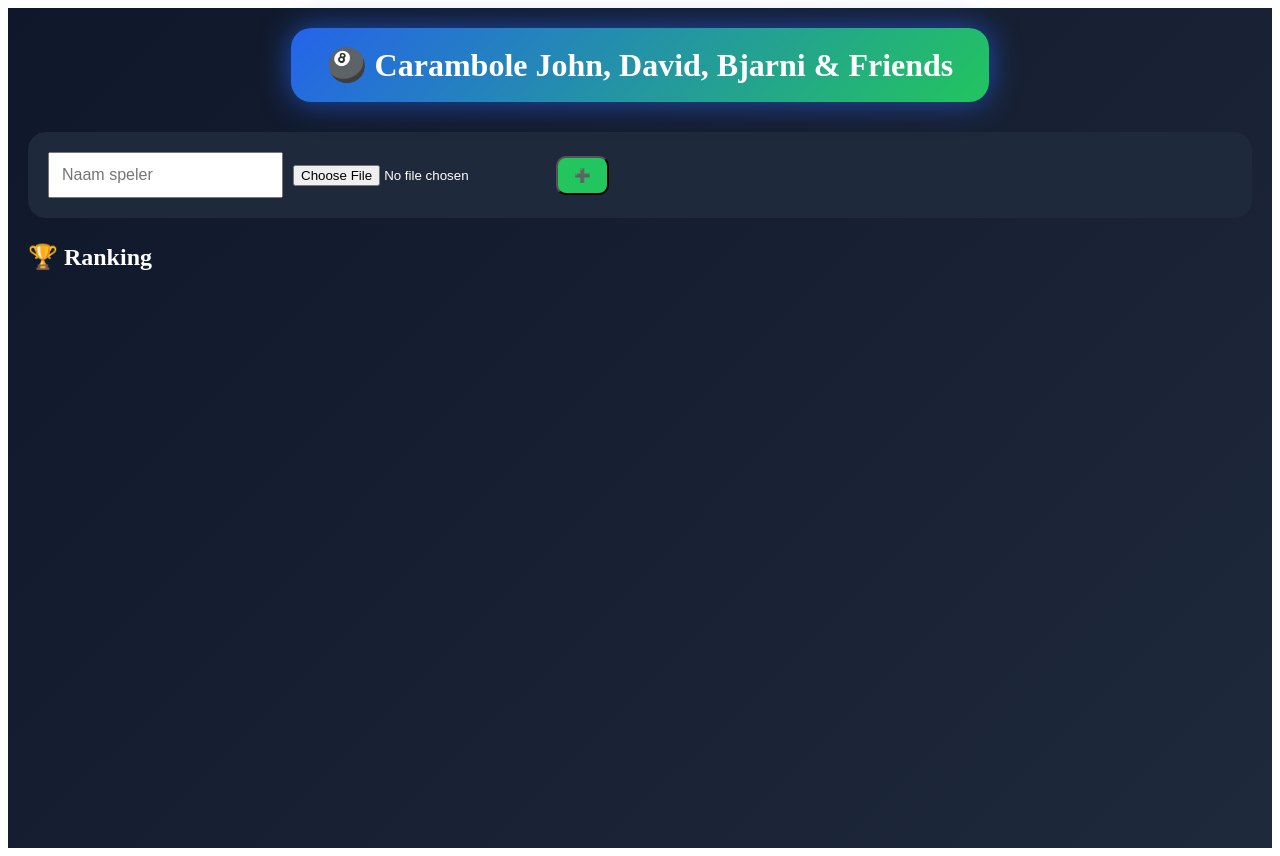
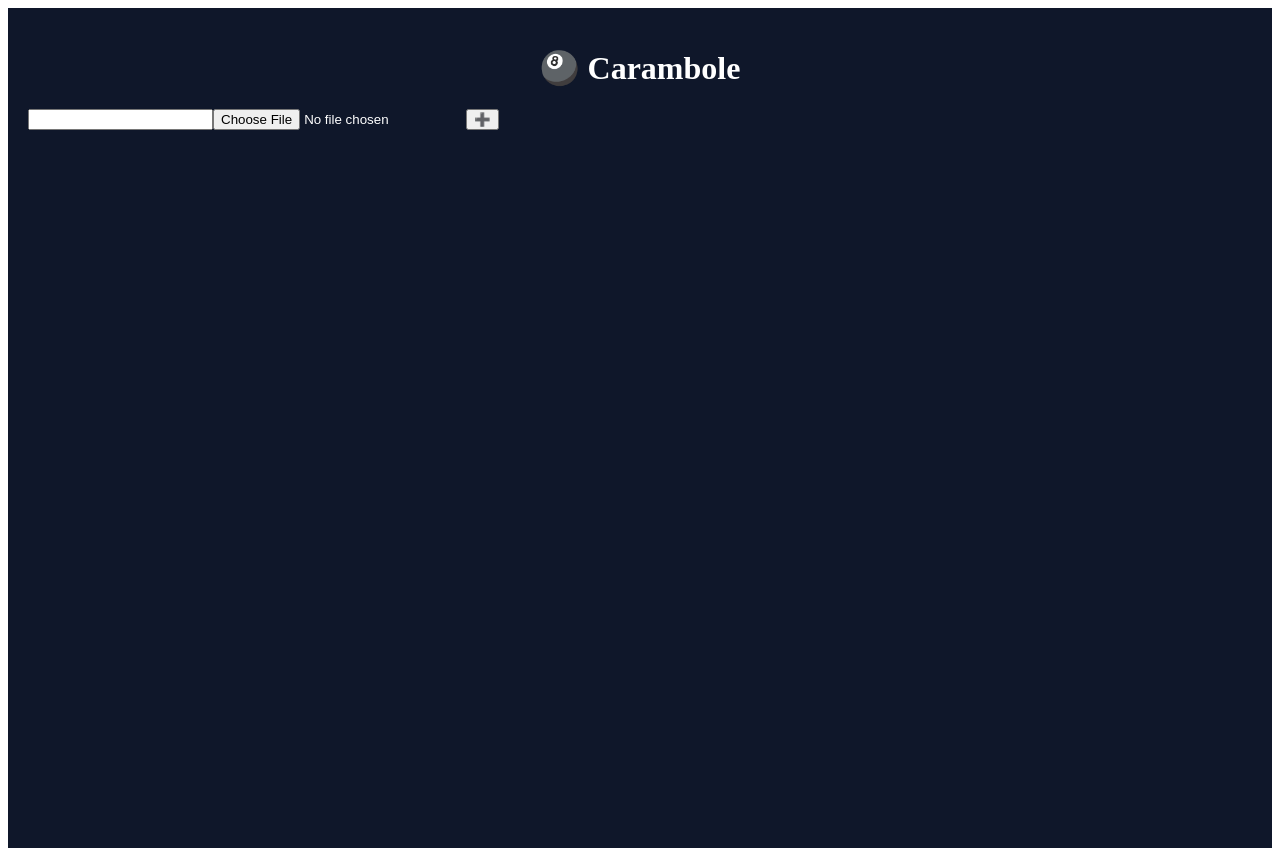
Before and after one commit to steppedavid-glitch/carambole-app, a React (Vite) app: page / in a window 1280 px wide. Built offline with nearby package versions, Linux system fonts and the light colour scheme.

Commit message:
Update App.jsx

```diff
--- a/src/App.jsx
+++ b/src/App.jsx
@@ -9,6 +9,7 @@ export default function App() {
 
   const [selected, setSelected] = useState([]);
   const [targets, setTargets] = useState({});
+  const [colors, setColors] = useState({});
   const [game, setGame] = useState(false);
   const [scores, setScores] = useState({});
   const [history, setHistory] = useState([]);
@@ -17,16 +18,16 @@ export default function App() {
   const [games, setGames] = useState([]);
   const [undoStack, setUndoStack] = useState([]);
 
-  // 🔥 LOAD DATA
+  // LOAD
   useEffect(() => {
-    const savedPlayers = localStorage.getItem("players");
-    const savedGames = localStorage.getItem("games");
+    const p = localStorage.getItem("players");
+    const g = localStorage.getItem("games");
 
-    if (savedPlayers) setPlayers(JSON.parse(savedPlayers));
-    if (savedGames) setGames(JSON.parse(savedGames));
+    if (p) setPlayers(JSON.parse(p));
+    if (g) setGames(JSON.parse(g));
   }, []);
 
-  // 💾 SAVE DATA
+  // SAVE
   useEffect(() => {
     localStorage.setItem("players", JSON.stringify(players));
   }, [players]);
@@ -78,11 +79,21 @@ export default function App() {
     setPhotoKey(prev => prev + 1);
   };
 
+  // 🎯 START GAME MET AUTO TARGET + KLEUR
   const startGame = () => {
     const init = {};
-    selected.forEach(p => init[p.id] = 0);
+    const newTargets = {};
+    const newColors = {};
+
+    selected.forEach((p, i) => {
+      init[p.id] = 0;
+      newTargets[p.id] = i === 0 ? 10 : 20;
+      newColors[p.id] = i === 0 ? "white" : "yellow";
+    });
 
     setScores(init);
+    setTargets(newTargets);
+    setColors(newColors);
     setHistory([]);
     setUndoStack([]);
     setActive(selected[0].id);
@@ -109,7 +120,7 @@ export default function App() {
     }];
 
     const win = selected.find(
-      p => targets[p.id] && newScores[p.id] >= targets[p.id]
+      p => newScores[p.id] >= targets[p.id]
     );
 
     if (win) {
@@ -143,121 +154,36 @@ export default function App() {
     setUndoStack([...undoStack]);
   };
 
-  // 🔥 ELITE STATS
-  const getAdvancedStats = (player) => {
-
-    const playedGames = games.filter(g =>
-      g.players.find(p => p.id === player.id)
-    );
-
-    const wins = playedGames.filter(g => g.winner.id === player.id);
-
-    const winRate = playedGames.length
-      ? Math.round((wins.length / playedGames.length) * 100)
-      : 0;
-
-    // 🔥 beste serie (alle gespeelde games)
-    const playerTurns = games.flatMap(g =>
-      (g.players.find(p => p.id === player.id) ? [] : [])
-    );
-
-    return {
-      played: playedGames.length,
-      wins: wins.length,
-      winRate,
-      moyenne: "-",
-      bestSeries: "-",
-      bestOpponent: "-"
-    };
-  };
-
-  const ranking = [...players].sort((a, b) =>
-    getAdvancedStats(b).wins - getAdvancedStats(a).wins
-  );
-
-  const btn = {
-    height: 80,
-    fontSize: 28,
-    borderRadius: 12
-  };
-
   return (
     <div style={{
       minHeight: "100vh",
       padding: 20,
-      background: "linear-gradient(135deg,#0f172a,#1e293b)",
+      background: "#0f172a",
       color: "white"
     }}>
 
-      <div style={{ textAlign: "center", marginBottom: 30 }}>
-        <div style={{
-          padding: "18px 36px",
-          borderRadius: 20,
-          background: "linear-gradient(135deg,#2563eb,#22c55e)",
-          fontSize: 32,
-          fontWeight: "800",
-          display: "inline-block",
-          boxShadow: "0 0 30px rgba(37,99,235,0.7)"
-        }}>
-          🎱 Carambole John, David, Bjarni & Friends
-        </div>
-      </div>
+      <h1 style={{ textAlign: "center" }}>
+        🎱 Carambole
+      </h1>
 
       {!game && (
         <div>
 
-          <div style={{
-            background: "#1e293b",
-            padding: 20,
-            borderRadius: 18,
-            marginBottom: 25
-          }}>
-            <input
-              value={name}
-              onChange={e => setName(e.target.value)}
-              placeholder="Naam speler"
-              style={{ padding: 12, fontSize: 16, marginRight: 10 }}
-            />
+          {/* ADD */}
+          <input value={name} onChange={e => setName(e.target.value)} />
+          <input key={photoKey} type="file" onChange={handlePhoto} />
+          <button onClick={addPlayer}>➕</button>
 
-            <input key={photoKey} type="file" onChange={handlePhoto} />
+          {/* PLAYERS */}
+          {players.map(p => (
+            <div key={p.id} style={{ display: "flex", gap: 10, marginTop: 10 }}>
 
-            <button onClick={addPlayer} style={{
-              marginLeft: 10,
-              padding: "10px 16px",
-              background: "#22c55e",
-              borderRadius: 10,
-              color: "white"
-            }}>
-              ➕
-            </button>
-          </div>
-
-          {players.map(p => (
-            <div key={p.id} style={{
-              display: "flex",
-              alignItems: "center",
-              gap: 14,
-              padding: 14,
-              marginBottom: 12,
-              background: "#1e293b",
-              borderRadius: 16
-            }}>
               <label>
                 {p.photo ? (
-                  <img src={p.photo} style={{
-                    width: 70,
-                    height: 70,
-                    borderRadius: "50%"
-                  }} />
+                  <img src={p.photo} style={{ width: 50, height: 50, borderRadius: "50%" }} />
                 ) : (
-                  <div style={{
-                    width: 70,
-                    height: 70,
-                    borderRadius: "50%",
-                    background: "#334155"
-                  }} />
+                  <div style={{ width: 50, height: 50, background: "#444", borderRadius: "50%" }} />
                 )}
-
                 <input type="file" hidden onChange={(e) => updatePhoto(p.id, e)} />
               </label>
 
@@ -270,49 +196,57 @@ export default function App() {
               }>
                 {p.name}
               </button>
+
             </div>
           ))}
 
-          <h2>🏆 Ranking</h2>
-          {ranking.map((p, i) => {
-            const s = getAdvancedStats(p);
-            return (
-              <div key={p.id}>
-                {i + 1}. {p.name} — {s.wins} wins ({s.winRate}%)
-              </div>
-            );
-          })}
+          {selected.length >= 2 && (
+            <button onClick={startGame}>Start match</button>
+          )}
+
         </div>
       )}
 
       {game && (
         <div>
 
+          {/* SCORE */}
           <div style={{ display: "flex", gap: 10 }}>
             {selected.map(p => (
               <div key={p.id} style={{
                 flex: 1,
-                padding: 16,
-                background: active === p.id ? "#22c55e" : "#1e293b"
+                padding: 10,
+                background: active === p.id ? "#22c55e" : "#333"
               }}>
-                {p.name}
-                <div style={{ fontSize: 48 }}>{scores[p.id]}</div>
+                <div>
+                  {colors[p.id] === "white" ? "⚪" : "🟡"} {p.name}
+                </div>
+
+                <div style={{ fontSize: 40 }}>{scores[p.id]}</div>
+                <div>/ {targets[p.id]}</div>
+
+                <div style={{ maxHeight: 100, overflow: "auto" }}>
+                  {history.filter(h => h.player === p.id).map((h, i) => (
+                    <div key={i}>+{h.value}</div>
+                  ))}
+                </div>
               </div>
             ))}
           </div>
 
-          <div style={{ textAlign: "center", fontSize: 48 }}>
-            {input || 0}
+          <div style={{ fontSize: 40 }}>{input || 0}</div>
+
+          <div style={{ display: "grid", gridTemplateColumns: "repeat(3,1fr)" }}>
+            {[1,2,3,4,5,6,7,8,9].map(n => (
+              <button key={n} onClick={() => setInput(v => v + n)}>{n}</button>
+            ))}
+            <button onClick={()=>setInput("")}>C</button>
+            <button onClick={()=>setInput(v=>v+"0")}>0</button>
+            <button onClick={submitScore}>OK</button>
           </div>
 
-          <div style={{ display: "grid", gridTemplateColumns: "repeat(3,1fr)", gap: 10 }}>
-            {[1,2,3,4,5,6,7,8,9].map(n => (
-              <button key={n} style={btn} onClick={() => setInput(v => v + n)}>{n}</button>
-            ))}
-            <button style={btn} onClick={()=>setInput("")}>C</button>
-            <button style={btn} onClick={()=>setInput(v=>v+"0")}>0</button>
-            <button style={btn} onClick={submitScore}>OK</button>
-          </div>
+          <button onClick={undo}>Undo</button>
+          <button onClick={()=>setGame(false)}>New</button>
 
         </div>
       )}
```
